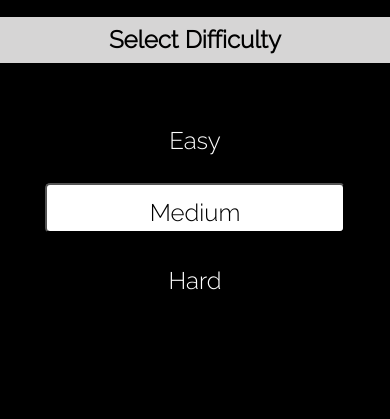
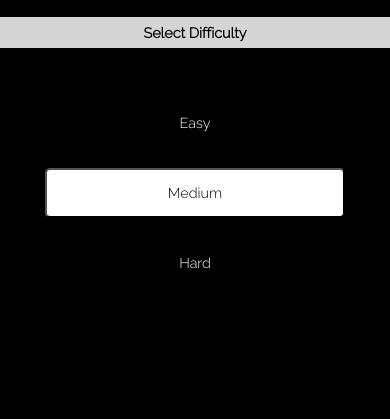
Before and after one commit to shch1496/Devsnest_Piano_Tiles, a plain HTML site: page index.html in a window 390 px wide. Shown: the part 425-844 px from the top of the page. Drawn offline with Linux system fonts and the light colour scheme.

Commit message:
Added media query

```diff
--- a/style.css
+++ b/style.css
@@ -5,6 +5,9 @@
   box-sizing: border-box;
 }
 
+html, body{
+    overflow-x: hidden;
+}
 /* Remove default margin */
 body,
 h1,
@@ -131,7 +134,7 @@ select {
 }
  .overlay-container{
     /* border: 2px solid; */
-    margin-top: 10px;
+    margin-top: 1rem;
     display: flex;
     justify-content: center;
     align-items: center;
@@ -271,3 +274,10 @@ button{
     border-radius: 5px;
 
 }
+
+@media only screen and (max-width: 600px) {
+    html {
+        font-size: 0.6rem;
+    }
+
+}
```
